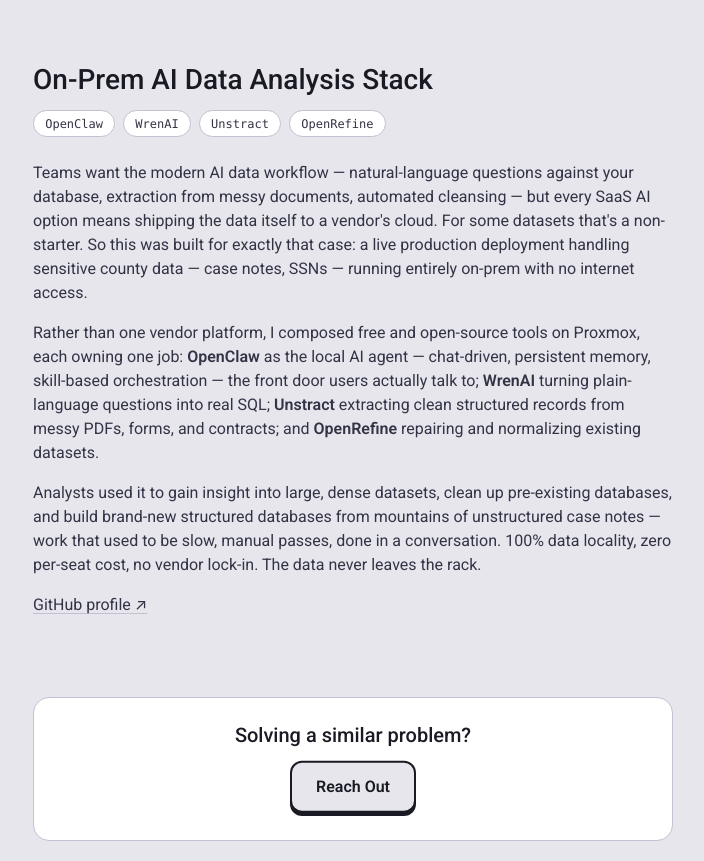
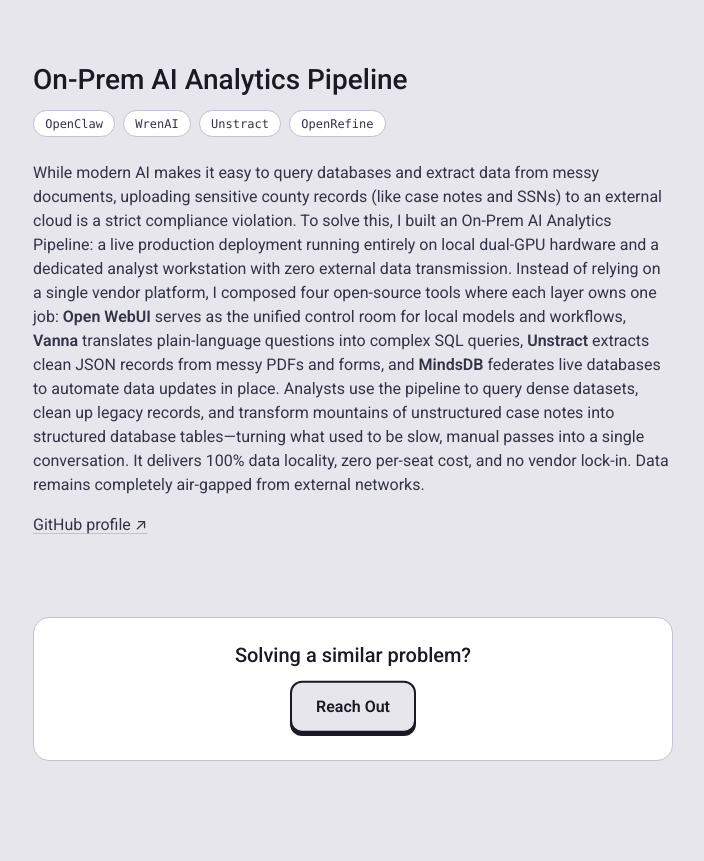
Before and after one commit to evanmejia/personal-website, a plain HTML site: page projects.html in a window 1280 px wide. Shown: the part 882-1743 px from the top of the page, without its empty margins (143-847 px from the left). Drawn offline with Linux system fonts and the light colour scheme; a script that the page names is missing; a web font is replaced by a local one.

Commit message:
Adjustes description for On-Prem AI Analytics Pipeline

```diff
--- a/projects.html
+++ b/projects.html
@@ -131,9 +131,9 @@
                         </p>
                     </article>
 
-                    <!-- ============ Project 3: On-Prem AI Data Analysis Stack ============ -->
+                    <!-- ============ Project 3: On-Prem AI Analytics Pipeline ============ -->
                     <article id="ai-data-stack" class="project">
-                        <h2>On-Prem AI Data Analysis Stack</h2>
+                        <h2>On-Prem AI Analytics Pipeline</h2>
                         <ul class="pills" aria-label="Tech stack">
                             <li class="pill">OpenClaw</li>
                             <li class="pill">WrenAI</li>
@@ -141,37 +141,32 @@
                             <li class="pill">OpenRefine</li>
                         </ul>
                         <p>
-                            Teams want the modern AI data workflow —
-                            natural-language questions against your database,
-                            extraction from messy documents, automated cleansing
-                            — but every SaaS AI option means shipping the data
-                            itself to a vendor's cloud. For some datasets that's
-                            a non-starter. So this was built for exactly that
-                            case: a live production deployment handling
-                            sensitive county data — case notes, SSNs — running
-                            entirely on-prem with no internet access.
-                        </p>
-                        <p>
-                            Rather than one vendor platform, I composed free and
-                            open-source tools on Proxmox, each owning one job:
-                            <strong>OpenClaw</strong> as the local AI agent —
-                            chat-driven, persistent memory, skill-based
-                            orchestration — the front door users actually talk
-                            to; <strong>WrenAI</strong>
-                            turning plain-language questions into real SQL;
-                            <strong>Unstract</strong> extracting clean
-                            structured records from messy PDFs, forms, and
-                            contracts; and <strong>OpenRefine</strong>
-                            repairing and normalizing existing datasets.
-                        </p>
-                        <p>
-                            Analysts used it to gain insight into large, dense
-                            datasets, clean up pre-existing databases, and build
-                            brand-new structured databases from mountains of
-                            unstructured case notes — work that used to be slow,
-                            manual passes, done in a conversation. 100% data
-                            locality, zero per-seat cost, no vendor lock-in. The
-                            data never leaves the rack.
+                            While modern AI makes it easy to query databases and
+                            extract data from messy documents, uploading
+                            sensitive county records (like case notes and SSNs)
+                            to an external cloud is a strict compliance
+                            violation. To solve this, I built an On-Prem AI
+                            Analytics Pipeline: a live production deployment
+                            running entirely on local dual-GPU hardware and a
+                            dedicated analyst workstation with zero external
+                            data transmission. Instead of relying on a single
+                            vendor platform, I composed four open-source tools
+                            where each layer owns one job:
+                            <b>Open WebUI</b> serves as the unified control room
+                            for local models and workflows,
+                            <b>Vanna</b> translates plain-language questions
+                            into complex SQL queries, <b>Unstract</b> extracts
+                            clean JSON records from messy PDFs and forms, and
+                            <b>MindsDB</b>
+                            federates live databases to automate data updates in
+                            place. Analysts use the pipeline to query dense
+                            datasets, clean up legacy records, and transform
+                            mountains of unstructured case notes into structured
+                            database tables—turning what used to be slow, manual
+                            passes into a single conversation. It delivers 100%
+                            data locality, zero per-seat cost, and no vendor
+                            lock-in. Data remains completely air-gapped from
+                            external networks.
                         </p>
                         <p>
                             <a href="https://github.com/evanmejia"
```
